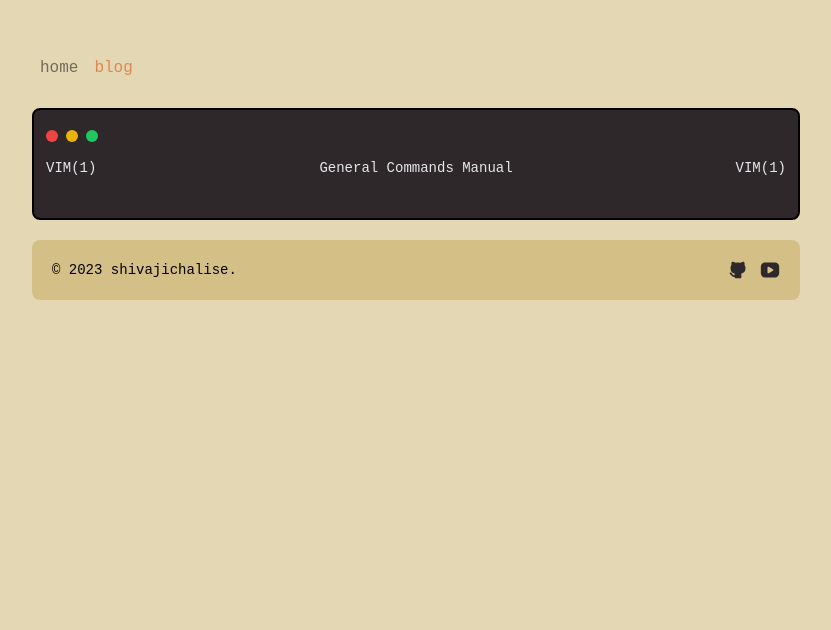
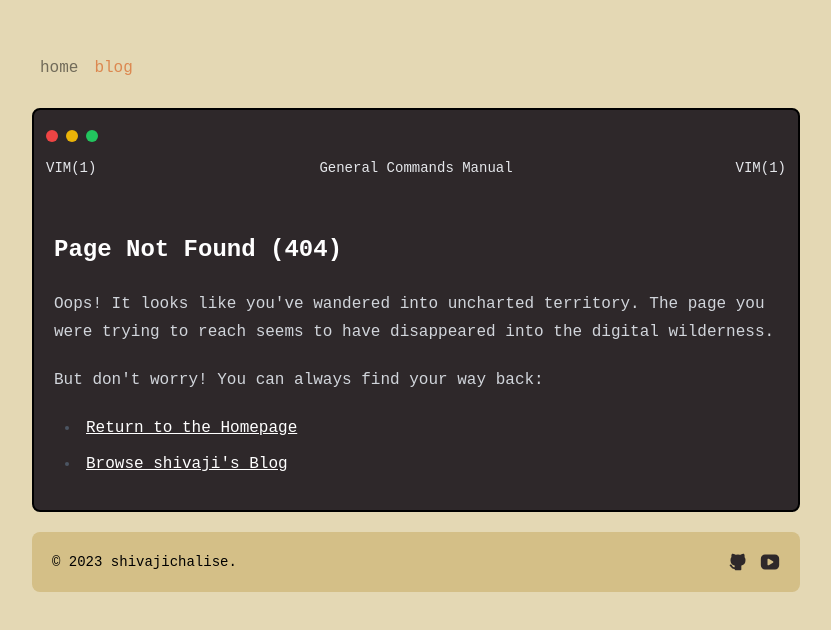
Before and after one commit to shivajichalise/personalsite, a React (Vite) app in the folder v2/: page /blog/1 in a window 1280 px wide. Shown: the top 630 px of the page, without its empty margins (224-1055 px from the left). Built offline with nearby package versions, Linux system fonts and the light colour scheme; a web font is replaced by a local one.

Commit message:
adding not found markdown and did some fixes

```diff
--- /dev/null
+++ b/v2/src/assets/markdowns/not-found.md
@@ -0,0 +1,8 @@
+## Page Not Found (404)
+
+Oops! It looks like you've wandered into uncharted territory. The page you were trying to reach seems to have disappeared into the digital wilderness.
+
+But don't worry! You can always find your way back:
+
+- [Return to the Homepage](/)
+- [Browse shivaji's Blog](/blog)
--- a/v2/src/components/Md.tsx
+++ b/v2/src/components/Md.tsx
@@ -1,6 +1,7 @@
 import Markdown from "markdown-to-jsx";
 import Code from "../components/Code";
 import MdProps from "../types/MdProps";
+import { Link } from "react-router-dom";
 
 const Md = ({ markdown }: MdProps) => {
   return (
@@ -10,6 +11,16 @@ const Md = ({ markdown }: MdProps) => {
           overrides: {
             code: {
               component: Code,
+            },
+            a: {
+              component: (props) => {
+                // Extract the 'href' value from the 'a' tag
+                const href = props.href;
+                // Use the 'to' prop if 'href' is internal, otherwise use 'href'
+                const to = href.startsWith("/") ? href : null;
+
+                return <Link to={to} {...props} />;
+              },
             },
           },
         }}
--- /dev/null
+++ b/v2/src/declarations.d.ts
@@ -0,0 +1,4 @@
+declare module "*.md" {
+  const content: string;
+  export default content;
+}
--- a/v2/src/pages/BlogPost.tsx
+++ b/v2/src/pages/BlogPost.tsx
@@ -19,6 +19,12 @@ const BlogPost = () => {
           .then((response) => response.text())
           .then((response) => setPost(response)),
       );
+    } else {
+      import(`../assets/markdowns/not-found.md`).then((res) =>
+        fetch(res.default)
+          .then((response) => response.text())
+          .then((response) => setPost(response)),
+      );
     }
   }, []);
 
```
